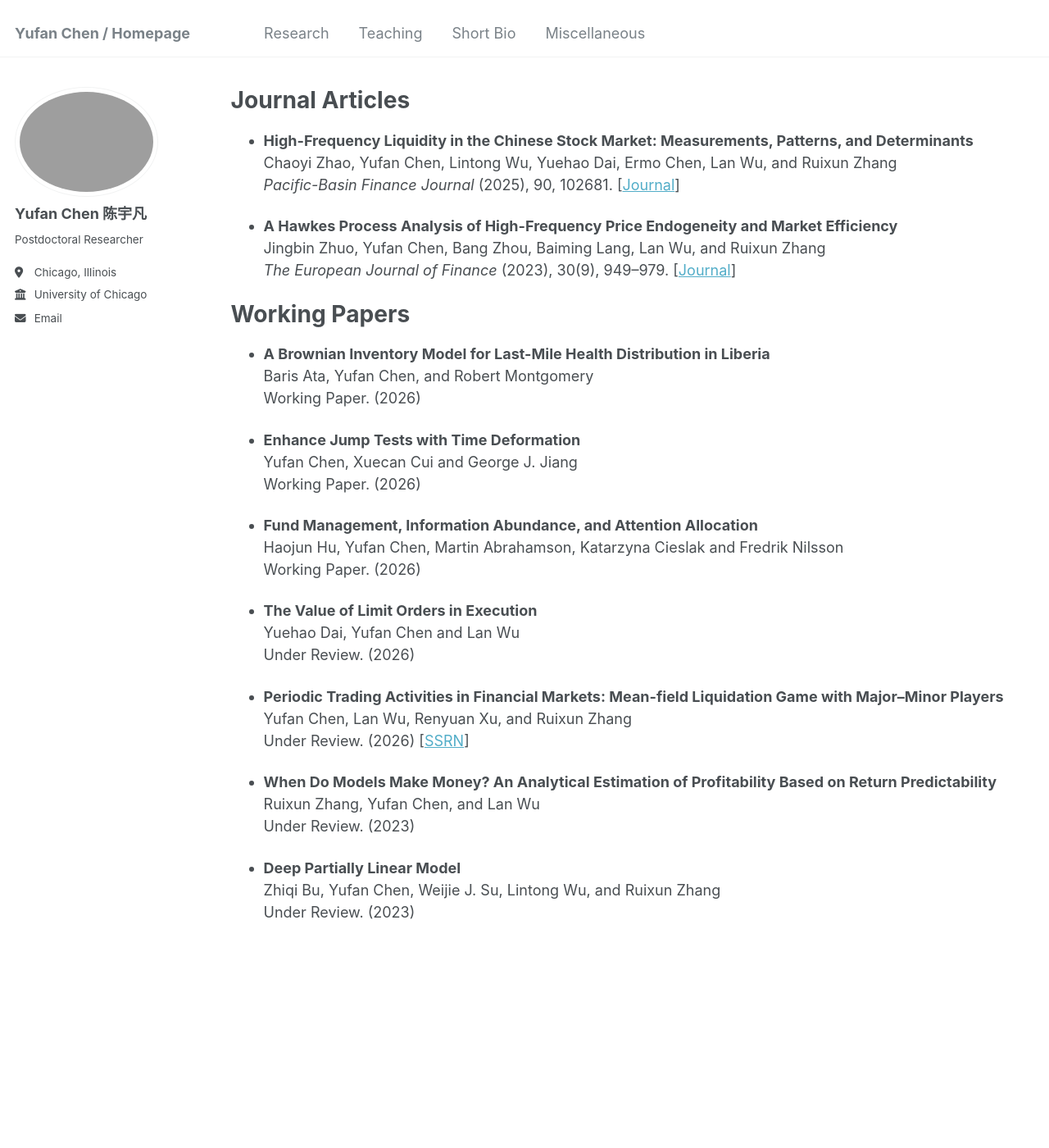
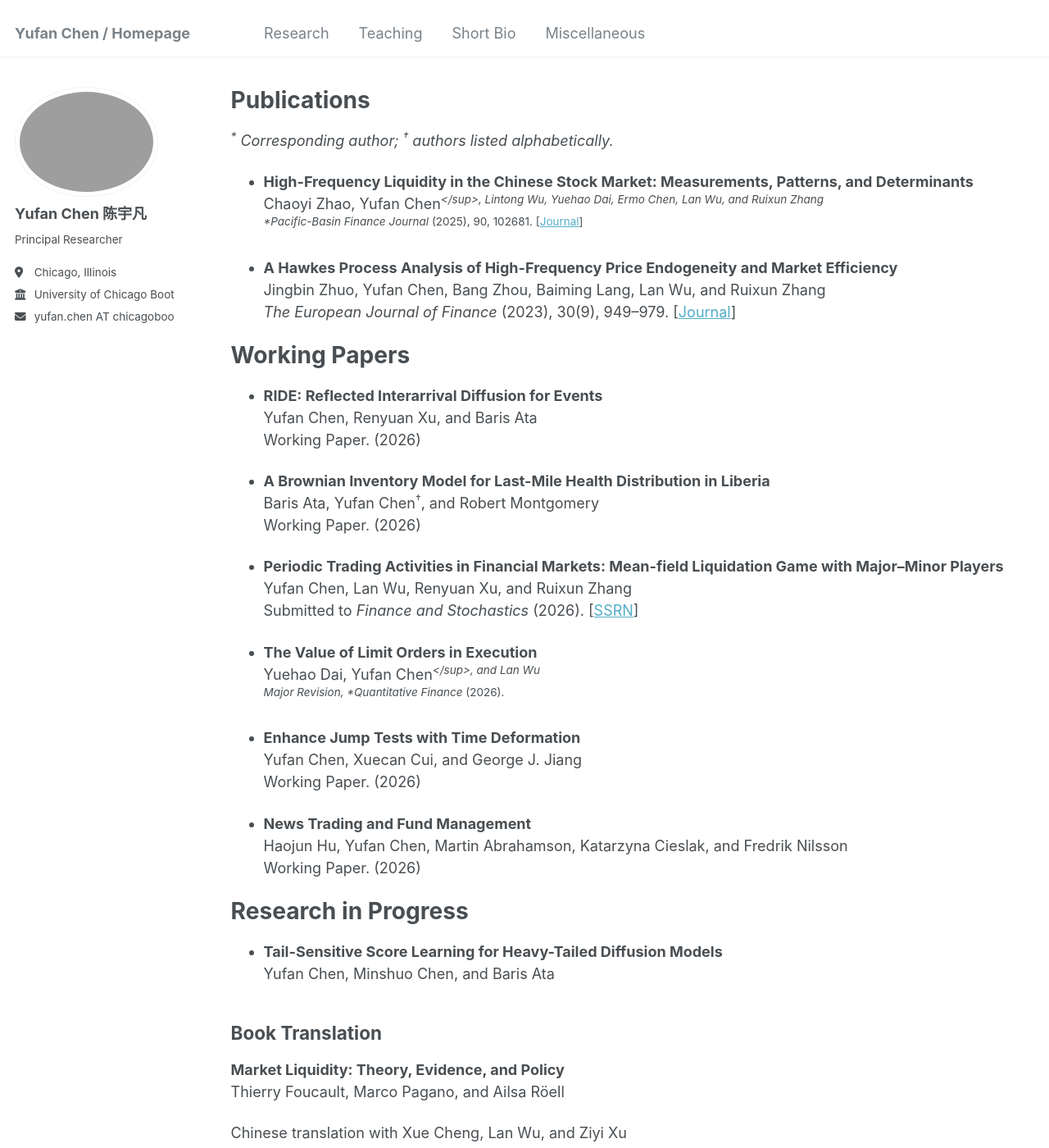
Before and after one commit to YuwanIvan/yuwanivan.github.io, a Jekyll site: the page built from _pages/research.md, in a window 1280 px wide and 1400 px high. Shown: the whole window at 82% size. Built offline with Jekyll 4.4.1, drawn with Linux system fonts in a browser that asks for light colours; some of the changed text lies outside the part shown.

Commit message:
update up to 091926

```diff
--- a/_config.yml
+++ b/_config.yml
@@ -12,7 +12,7 @@ title                    : "Yufan Chen / Homepage"
 title_separator          : "-"
 name                     : &name "Yufan Chen 陈宇凡"
 description              : # &description "personal description"
-url                      : https://yuwanivan.github.io/ # the base hostname & protocol for your site e.g. "https://mmistakes.github.io"
+url                      : https://yuwanivan.github.io # the base hostname & protocol for your site e.g. "https://mmistakes.github.io"
 baseurl                  : "" # the subpath of your site, e.g. "/blog"
 repository               : # "academicpages/academicpages.github.io"
 
@@ -24,11 +24,11 @@ author:
   avatar           : "yuwan-new.jpg"
   name             : "Yufan Chen 陈宇凡"
   pronouns         : # example: "she/her"
-  bio              : "Postdoctoral Researcher"
+  bio              : "Principal Researcher"
   location         : "Chicago, Illinois"
-  employer         : "University of Chicago"
+  employer         : "University of Chicago Booth School of Business"
   uri              : # "https://yuwanivan.github.io/"
-  email            : "yufan.chen AT chicagobooth Dot edu"
+  email            : "yufan.chen AT chicagobooth DOT edu"
 
   # Academic websites
   arxiv            : # URL - Update with the correct link to your profile
--- a/_includes/author-profile.html
+++ b/_includes/author-profile.html
@@ -34,7 +34,7 @@
         <li><a href="{{ author.uri }}"><i class="fas fa-fw fa-link icon-pad-right" aria-hidden="true"></i>{{ site.data.ui-text[site.locale].website_label | default: "Website" }}</a></li>
       {% endif %}
       {% if author.email %}
-        <li><a href="mailto:{{ author.email }}"><i class="fas fa-fw fa-envelope icon-pad-right" aria-hidden="true"></i>{{ site.data.ui-text[site.locale].email_label | default: "Email" }}</a></li>
+        <li><i class="fas fa-fw fa-envelope icon-pad-right" aria-hidden="true"></i>{{ author.email }}</li>
       {% endif %}
 
       <!-- Font Awesome and Academicons icons / Academic websites -->
--- a/_includes/head/custom.html
+++ b/_includes/head/custom.html
@@ -2,20 +2,6 @@
 
 <!-- start custom head snippets -->
 
-<link rel="apple-touch-icon" sizes="57x57" href="{{ base_path }}/images/apple-touch-icon-57x57.png?v=M44lzPylqQ">
-<link rel="apple-touch-icon" sizes="60x60" href="{{ base_path }}/images/apple-touch-icon-60x60.png?v=M44lzPylqQ">
-<link rel="apple-touch-icon" sizes="72x72" href="{{ base_path }}/images/apple-touch-icon-72x72.png?v=M44lzPylqQ">
-<link rel="apple-touch-icon" sizes="76x76" href="{{ base_path }}/images/apple-touch-icon-76x76.png?v=M44lzPylqQ">
-<link rel="apple-touch-icon" sizes="114x114" href="{{ base_path }}/images/apple-touch-icon-114x114.png?v=M44lzPylqQ">
-<link rel="apple-touch-icon" sizes="120x120" href="{{ base_path }}/images/apple-touch-icon-120x120.png?v=M44lzPylqQ">
-<link rel="apple-touch-icon" sizes="144x144" href="{{ base_path }}/images/apple-touch-icon-144x144.png?v=M44lzPylqQ">
-<link rel="apple-touch-icon" sizes="152x152" href="{{ base_path }}/images/apple-touch-icon-152x152.png?v=M44lzPylqQ">
-<link rel="apple-touch-icon" sizes="180x180" href="{{ base_path }}/images/apple-touch-icon-180x180.png?v=M44lzPylqQ">
-<link rel="icon" type="image/png" href="{{ base_path }}/images/favicon-32x32.png?v=M44lzPylqQ" sizes="32x32">
-<link rel="icon" type="image/png" href="{{ base_path }}/images/android-chrome-192x192.png?v=M44lzPylqQ" sizes="192x192">
-<link rel="icon" type="image/png" href="{{ base_path }}/images/favicon-96x96.png?v=M44lzPylqQ" sizes="96x96">
-<link rel="icon" type="image/png" href="{{ base_path }}/images/favicon-16x16.png?v=M44lzPylqQ" sizes="16x16">
-<link rel="manifest" href="{{ base_path }}/images/manifest.json?v=M44lzPylqQ">
 <link rel="mask-icon" href="{{ base_path }}/images/safari-pinned-tab.svg?v=M44lzPylqQ" color="#000000">
 <link rel="shortcut icon" href="/images/favicon.ico?v=M44lzPylqQ">
 <meta name="msapplication-TileColor" content="#000000">
--- a/_pages/research.md
+++ b/_pages/research.md
@@ -7,11 +7,13 @@ author_profile: true
 
 {% include base_path %}
 
-Journal Articles
+Publications
 ==========================
 
+*<sup>*</sup> Corresponding author; <sup>†</sup> authors listed alphabetically.*
+
 * **High-Frequency Liquidity in the Chinese Stock Market: Measurements, Patterns, and Determinants** <br>
-Chaoyi Zhao, Yufan Chen, Lintong Wu, Yuehao Dai, Ermo Chen, Lan Wu, and Ruixun Zhang <br>
+Chaoyi Zhao, Yufan Chen<sup>*</sup>, Lintong Wu, Yuehao Dai, Ermo Chen, Lan Wu, and Ruixun Zhang <br>
 *Pacific-Basin Finance Journal* (2025), 90, 102681. [[Journal](https://doi.org/10.1016/j.pacfin.2025.102681)]
 
 * **A Hawkes Process Analysis of High-Frequency Price Endogeneity and Market Efficiency** <br>
@@ -21,30 +23,51 @@ Jingbin Zhuo, Yufan Chen, Bang Zhou, Baiming Lang, Lan Wu, and Ruixun Zhang <br>
 Working Papers
 ==========================
 
-* **A Brownian Inventory Model for Last-Mile Health Distribution in Liberia** <br>
-Baris Ata, Yufan Chen, and Robert Montgomery <br>
+* **RIDE: Reflected Interarrival Diffusion for Events** <br>
+Yufan Chen, Renyuan Xu, and Baris Ata <br>
 Working Paper. (2026)
 
-* **Enhance Jump Tests with Time Deformation** <br>
-Yufan Chen, Xuecan Cui and George J. Jiang <br>
+* **A Brownian Inventory Model for Last-Mile Health Distribution in Liberia** <br>
+Baris Ata, Yufan Chen<sup>†</sup>, and Robert Montgomery <br>
 Working Paper. (2026)
 
-* **Fund Management, Information Abundance, and Attention Allocation** <br>
-Haojun Hu, Yufan Chen, Martin Abrahamson, Katarzyna Cieslak and Fredrik Nilsson <br>
+* **Periodic Trading Activities in Financial Markets: Mean-field Liquidation Game with Major–Minor Players** <br>
+Yufan Chen, Lan Wu, Renyuan Xu, and Ruixun Zhang <br>
+Submitted to *Finance and Stochastics* (2026). [[SSRN](https://papers.ssrn.com/sol3/papers.cfm?abstract_id=4929201)]
+
+* **The Value of Limit Orders in Execution** <br>
+Yuehao Dai, Yufan Chen<sup>*</sup>, and Lan Wu <br>
+Major Revision, *Quantitative Finance* (2026).
+
+* **Enhance Jump Tests with Time Deformation** <br>
+Yufan Chen, Xuecan Cui, and George J. Jiang <br>
 Working Paper. (2026)
 
-* **The Value of Limit Orders in Execution** <br>
-Yuehao Dai, Yufan Chen and Lan Wu <br>
-Under Review. (2026)
+* **News Trading and Fund Management** <br>
+Haojun Hu, Yufan Chen, Martin Abrahamson, Katarzyna Cieslak, and Fredrik Nilsson <br>
+Working Paper. (2026)
 
-* **Periodic Trading Activities in Financial Markets: Mean-field Liquidation Game with Major--Minor Players** <br>
-Yufan Chen, Lan Wu, Renyuan Xu, and Ruixun Zhang <br>
-Under Review. (2026) [[SSRN](https://papers.ssrn.com/sol3/papers.cfm?abstract_id=4929201)]
+Research in Progress
+==========================
+
+* **Tail-Sensitive Score Learning for Heavy-Tailed Diffusion Models** <br>
+Yufan Chen, Minshuo Chen, and Baris Ata
+
+
+## Book Translation
+
+**Market Liquidity: Theory, Evidence, and Policy**
+Thierry Foucault, Marco Pagano, and Ailsa Röell
+
+Chinese translation with Xue Cheng, Lan Wu, and Ziyi Xu
+(translators listed alphabetically).
+Translation manuscript submitted to the publisher, 2026.
+
+Earlier Work
+==========================
 
 * **When Do Models Make Money? An Analytical Estimation of Profitability Based on Return Predictability** <br>
-Ruixun Zhang, Yufan Chen, and Lan Wu <br>
-Under Review. (2023)
+Ruixun Zhang, Yufan Chen, and Lan Wu
 
 * **Deep Partially Linear Model** <br>
-Zhiqi Bu, Yufan Chen, Weijie J. Su, Lintong Wu, and Ruixun Zhang <br>
-Under Review. (2023)
+Zhiqi Bu, Yufan Chen, Weijie J. Su, Lintong Wu, and Ruixun Zhang
```
Also changed, not shown: _pages/about.md (+3 -3 lines), _pages/cv.md (+19 -9 lines), 1 other file.
